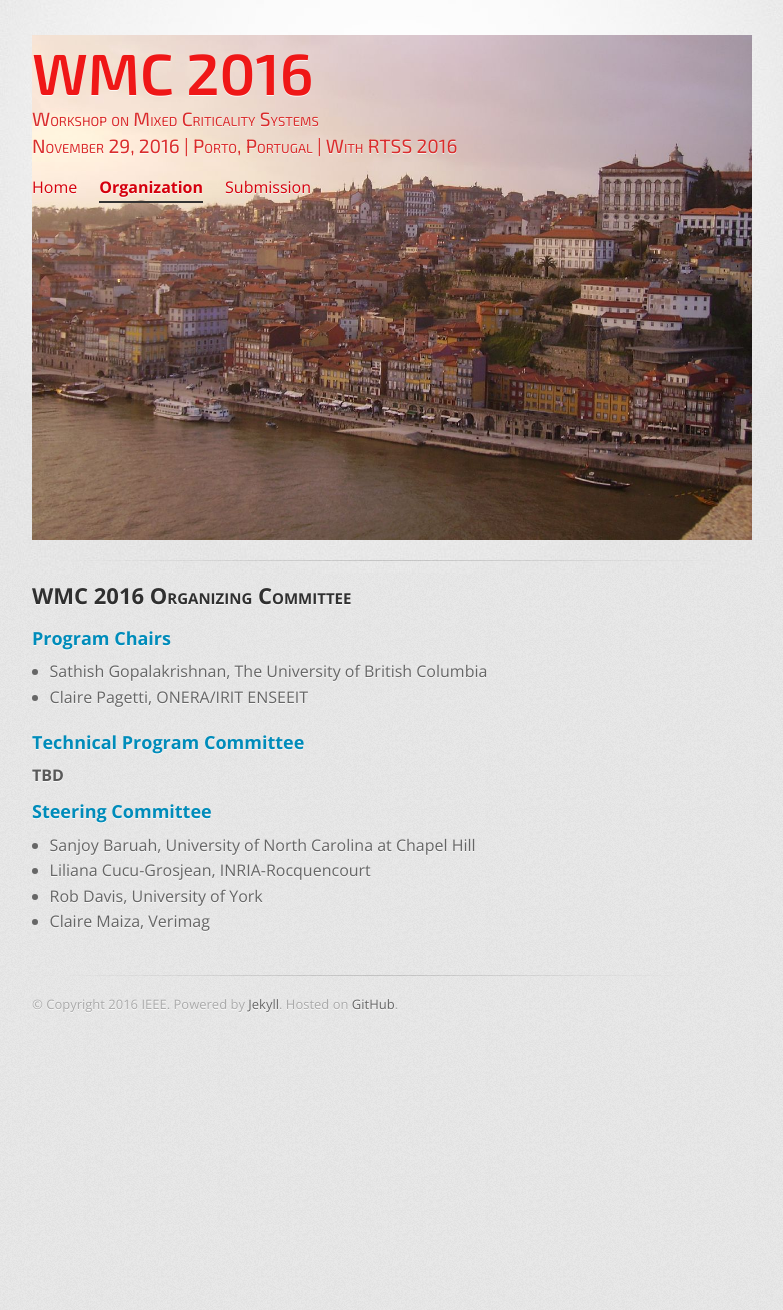
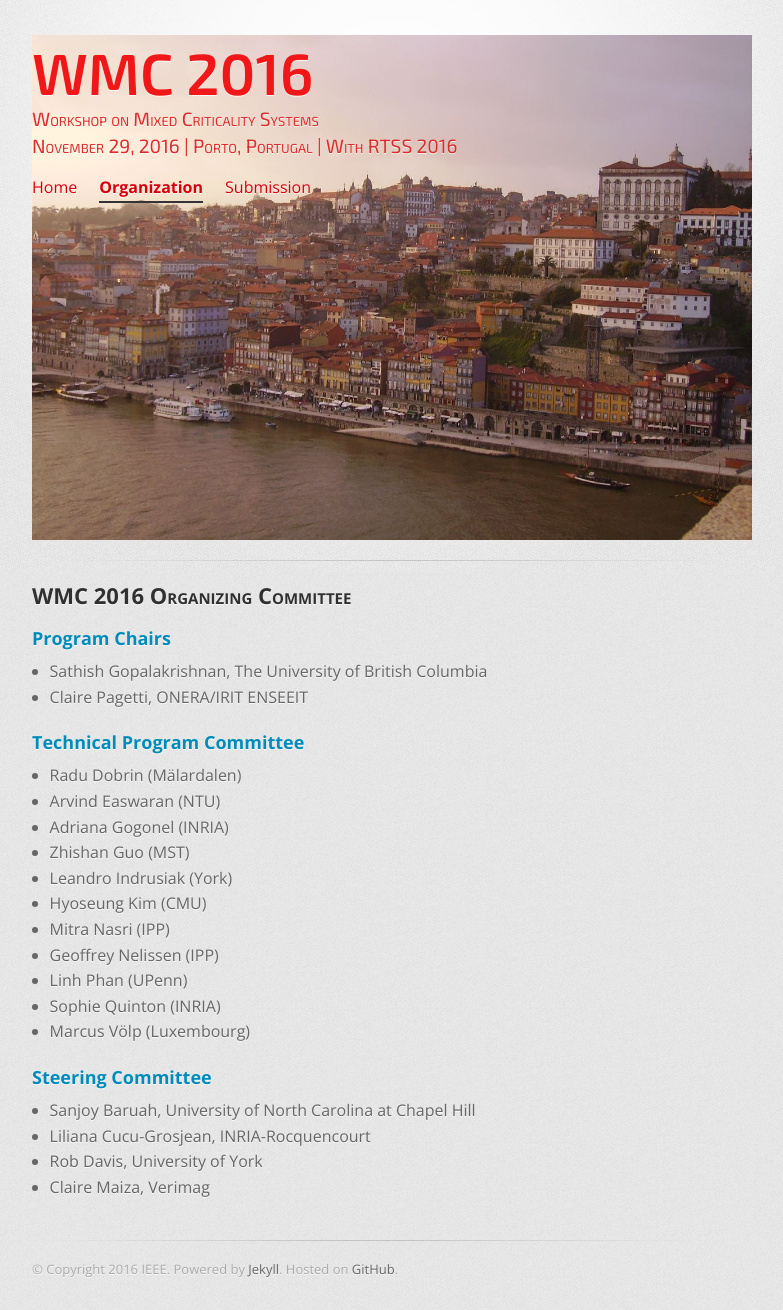
Before and after one commit to GSathish/wmc2016, a Jekyll site: the page built from organization/index.html, in a window 1280 px wide. Shown: the whole page, without its empty margins (248-1031 px from the left). Built offline with Jekyll 4.4.1, drawn with Linux system fonts in a browser that asks for light colours; before the commit the page ends 1044 px from its top, so only the background shows below that.

Commit message:
Added TPC members

```diff
--- a/organization/index.html
+++ b/organization/index.html
@@ -14,7 +14,19 @@ description: WMC 2016 Organizing Committee
 </ul>
 
 <h3>Technical Program Committee</h3>
-<strong>TBD</strong>
+<ul>
+<li>Radu Dobrin (Mälardalen)</li>
+<li>Arvind Easwaran (NTU)</li>
+<li>Adriana Gogonel (INRIA)</li>
+<li>Zhishan Guo (MST)</li>
+<li>Leandro Indrusiak (York)</li>
+<li>Hyoseung Kim (CMU)</li>
+<li>Mitra Nasri (IPP)</li>
+<li>Geoffrey Nelissen (IPP)</li>
+<li>Linh Phan (UPenn)</li>
+<li>Sophie Quinton (INRIA)</li>
+<li>Marcus Völp (Luxembourg)</li>
+</ul>
 
 <h3>Steering Committee</h3>
 <ul>
```
